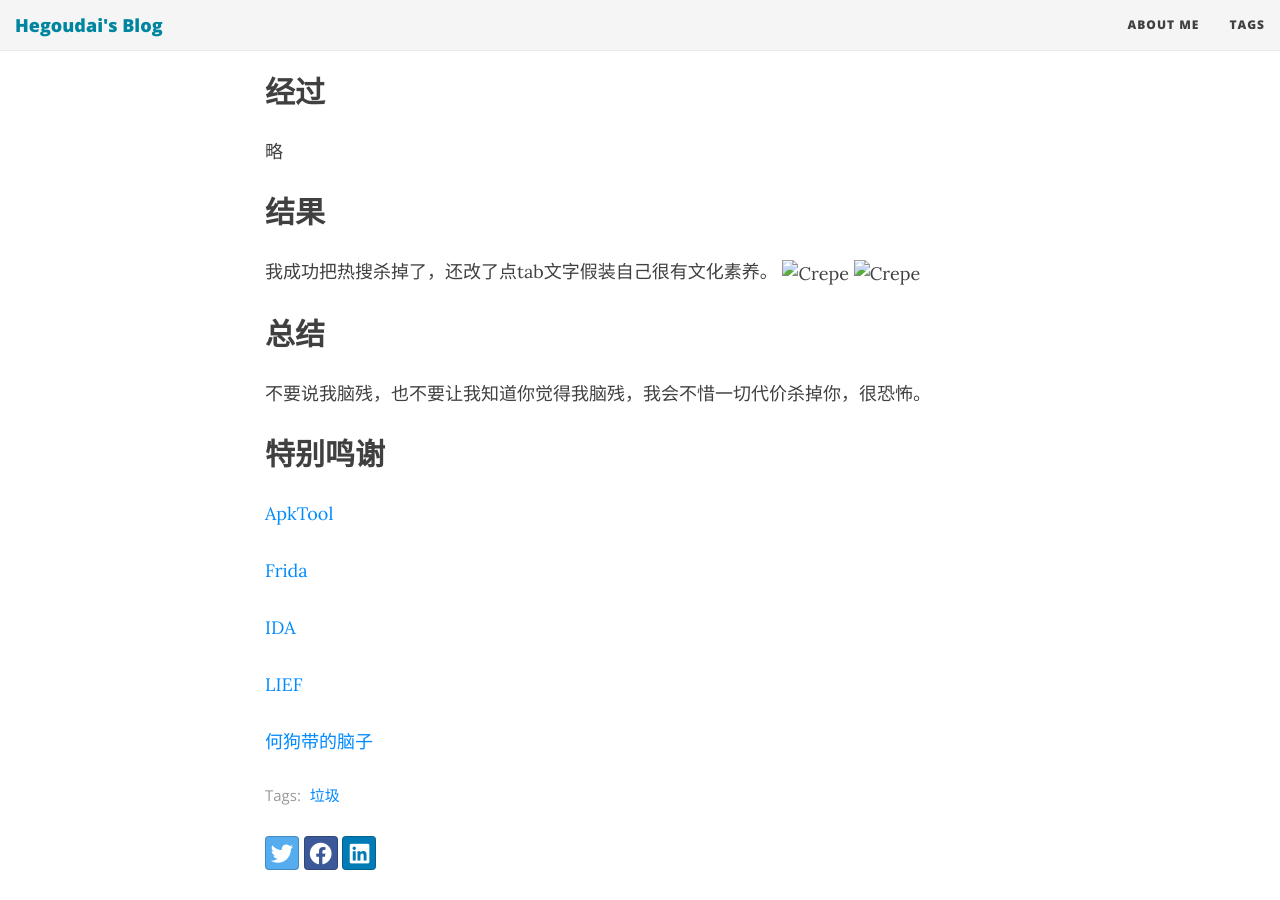
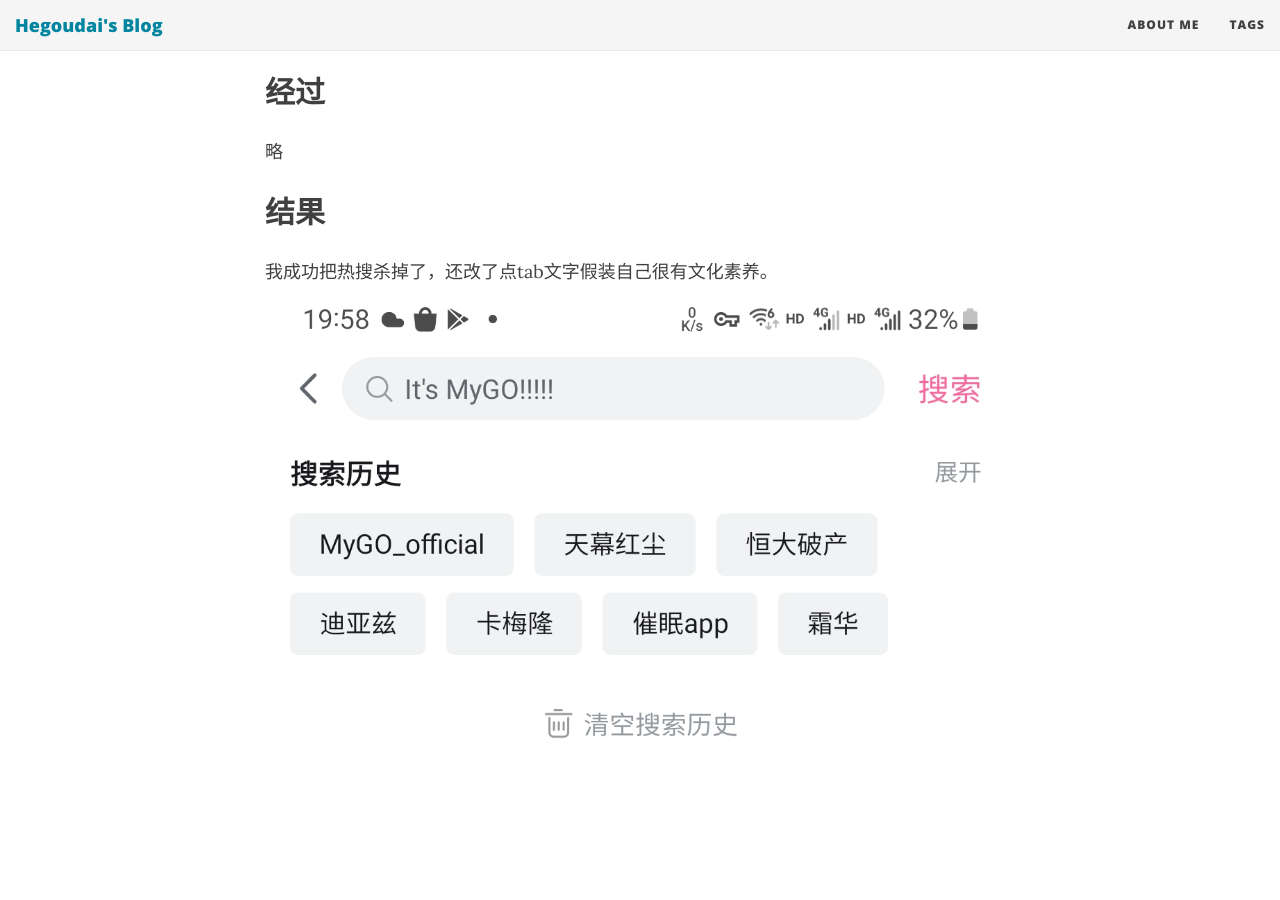
Before and after one commit to hegoudai/hegoudai.github.io, a Jekyll site: the page built from _posts/2023-08-18-find_an_entrance.md, in a window 1280 px wide and 900 px high, scrolled down 387 px. Built offline with Jekyll 4.4.1, drawn with Linux system fonts in a browser that asks for light colours; nearby versions of some CDN libraries; comment, search, counter and statistics services are not loaded.

Commit message:
img test

```diff
--- a/_posts/2023-08-18-find_an_entrance.md
+++ b/_posts/2023-08-18-find_an_entrance.md
@@ -13,8 +13,8 @@ tags: [垃圾]
 
 ## 结果
 我成功把热搜杀掉了，还改了点tab文字假装自己很有文化素养。
-![Crepe](/_images/find_an_entrance/1.jpg)
-![Crepe](/_images/find_an_entrance/2.jpg)
+![Crepe](/img/find_an_entrance/1.jpg)
+![Crepe](/img/find_an_entrance/2.jpg)
 
 ## 总结
 不要说我脑残，也不要让我知道你觉得我脑残，我会不惜一切代价杀掉你，很恐怖。
```
Also changed, not shown: img/find_an_entrance/1.jpg (renamed from _images/find_an_entrance/1.jpg), img/find_an_entrance/2.jpg (renamed from _images/find_an_entrance/2.jpg).
